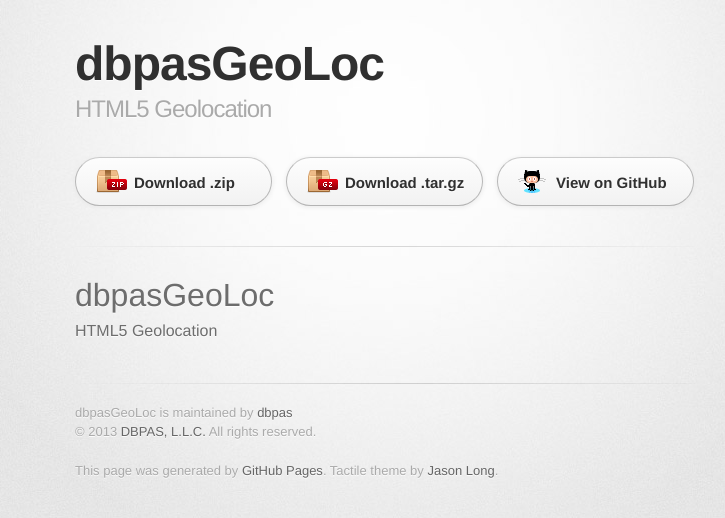
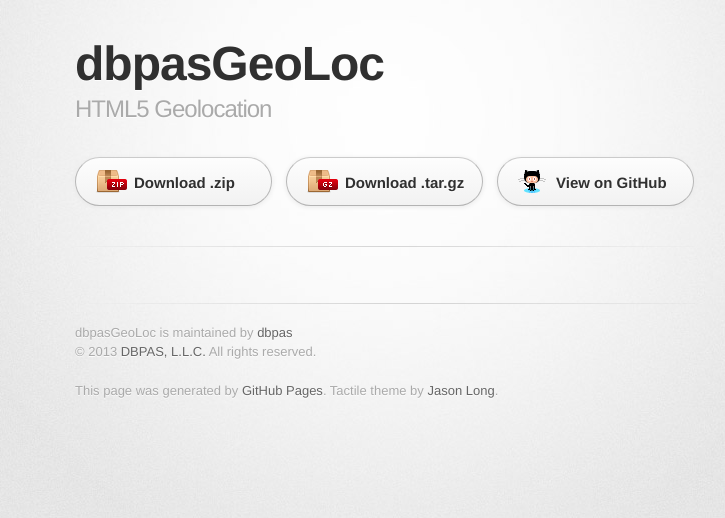
Before and after one commit to dbpas/dbpasGeoLoc, a plain HTML site: page index.html in a window 1280 px wide. Shown: the whole page, without its empty margins (255-980 px from the left). Drawn offline with nearby package versions, Linux system fonts and the light colour scheme; a script that the page names is missing; a web font is replaced by a local one.

Commit message:
Update index.html

```diff
--- a/index.html
+++ b/index.html
@@ -33,10 +33,7 @@
         <hr>
 
         <section id="main_content">
-          <h1>
-<a name="dbpasgeoloc" class="anchor" href="#dbpasgeoloc"><span class="octicon octicon-link"></span></a>dbpasGeoLoc</h1>
 
-<p>HTML5 Geolocation</p>
         </section>
 
         <footer>
```
